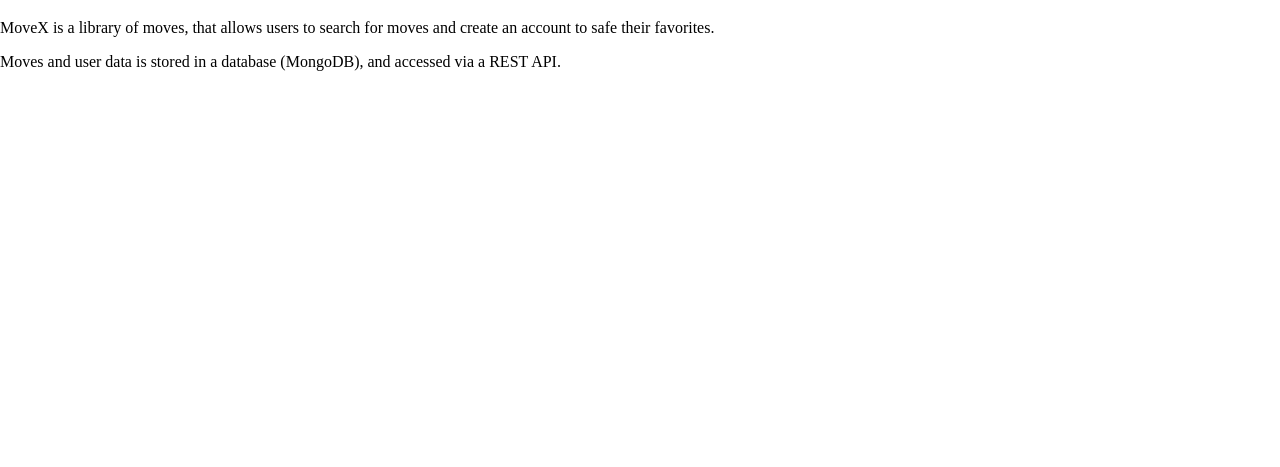
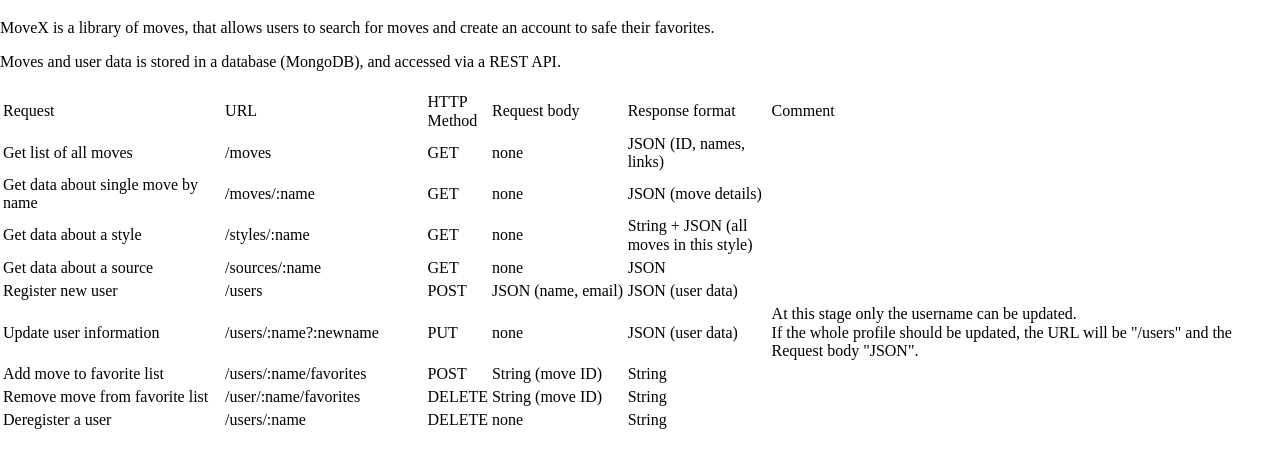
Before and after one commit to MitoMonkey/MoveX, a website: page public/documentation.html in a window 1280 px wide. Shown: the part 61-528 px from the top of the page. Drawn offline with nearby package versions, Linux system fonts and the light colour scheme; files that its build step writes are made by us from their sources.

Commit message:
API endpoints added to documentation

```diff
--- a/public/documentation.html
+++ b/public/documentation.html
@@ -12,7 +12,109 @@
 
 <body>
     <h1>Welcome to the MoveX documentation</h1>
-    <p>MoveX is a library of moves, that allows users to search for moves and create an account to safe their favorites.</p>
+    <p>MoveX is a library of moves, that allows users to search for moves and create an account to safe their favorites.
+    </p>
     <p>Moves and user data is stored in a database (MongoDB), and accessed via a REST API.</p>
+
+    <div id="List of API actions_20009">
+        <table>
+            <tr style="font-weight:bold; background-color: aquamarine;"></tr>
+                <td height=38 width=240 style='height:28.8pt;width:180pt'>Request</td>
+                <td width=206 style='border-left:none;width:154pt'>URL</td>
+                <td width=55 style='border-left:none;width:41pt'>HTTP Method</td>
+                <td width=144 style='border-left:none;width:108pt'>Request
+                    body</td>
+                <td width=152 style='border-left:none;width:114pt'>Response
+                    format</td>
+                <td width=573 style='border-left:none;width:430pt'>Comment</td>
+            </tr>
+            <tr>
+                <td height=19 class=xl6420009 width=240 style='height:14.4pt;width:180pt'>Get
+                    list of all moves</td>
+                <td width=206 style='width:154pt'>/moves</td>
+                <td width=55 style='width:41pt'>GET</td>
+                <td width=144 style='width:108pt'>none</td>
+                <td width=152 style='width:114pt'>JSON (ID, names, links)</td>
+            </tr>
+            <tr>
+                <td height=19 class=xl6420009 width=240 style='height:14.4pt;width:180pt'>Get
+                    data about single move by name</td>
+                <td width=206 style='width:154pt'>/moves/:name</td>
+                <td width=55 style='width:41pt'>GET</td>
+                <td width=144 style='width:108pt'>none</td>
+                <td width=152 style='width:114pt'>JSON (move details)</td>
+            </tr>
+            <tr>
+                <td height=38 class=xl6420009 width=240 style='height:28.8pt;width:180pt'>Get
+                    data about a style</td>
+                <td width=206 style='width:154pt'>/styles/:name</td>
+                <td width=55 style='width:41pt'>GET</td>
+                <td width=144 style='width:108pt'>none</td>
+                <td width=152 style='width:114pt'>String + JSON (all moves in
+                    this style)</td>
+            </tr>
+            <tr>
+                <td height=19 class=xl6420009 width=240 style='height:14.4pt;width:180pt'>Get
+                    data about a source</td>
+                <td class=xl6420009 width=206 style='width:154pt'>/sources/:name</td>
+                <td class=xl6520009 width=55 style='width:41pt'>GET</td>
+                <td class=xl6520009 width=144 style='width:108pt'>none</td>
+                <td class=xl6520009 width=152 style='width:114pt'>JSON</td>
+                <td class=xl6620009></td>
+            </tr>
+            <tr>
+                <td height=19 class=xl6420009 width=240 style='height:14.4pt;width:180pt'>Register
+                    new user</td>
+                <td class=xl6420009 width=206 style='width:154pt'>/users</td>
+                <td class=xl6720009>POST</td>
+                <td class=xl6720009>JSON (name, email)</td>
+                <td class=xl6720009>JSON (user data)</td>
+                <td class=xl6620009></td>
+            </tr>
+            <tr height=38 style='height:28.8pt'>
+                <td height=38 class=xl6420009 width=240 style='height:28.8pt;width:180pt'>Update
+                    user information</td>
+                <td class=xl6420009 width=206 style='width:154pt'>/users/:name?:newname</td>
+                <td class=xl6720009>PUT</td>
+                <td class=xl6720009>none</td>
+                <td class=xl6720009>JSON (user data)</td>
+                <td class=xl6820009 width=573 style='width:430pt'>At this stage only the
+                    username can be updated. <br>
+                    If the whole profile should be updated, the URL will be &quot;/users&quot;
+                    and the Request body &quot;JSON&quot;.</td>
+            </tr>
+            <tr>
+                <td height=19 class=xl6420009 width=240 style='height:14.4pt;width:180pt'>Add
+                    move to favorite list</td>
+                <td class=xl6420009 width=206 style='width:154pt'>/users/:name/favorites</td>
+                <td class=xl6720009>POST</td>
+                <td class=xl6720009>String (move ID)</td>
+                <td class=xl6720009>String</td>
+                <td class=xl6620009></td>
+            </tr>
+            <tr>
+                <td height=19 class=xl6420009 width=240 style='height:14.4pt;width:180pt'>Remove
+                    move from favorite list</td>
+                <td class=xl6420009 width=206 style='width:154pt'>/user/:name/favorites</td>
+                <td class=xl6720009>DELETE</td>
+                <td class=xl6720009>String (move ID)</td>
+                <td class=xl6720009>String</td>
+                <td class=xl6620009></td>
+            </tr>
+            <tr>
+                <td height=19 class=xl6420009 width=240 style='height:14.4pt;width:180pt'>Deregister
+                    a user</td>
+                <td class=xl6420009 width=206 style='width:154pt'>/users/:name</td>
+                <td class=xl6720009>DELETE</td>
+                <td class=xl6720009>none</td>
+                <td class=xl6720009>String</td>
+                <td class=xl6620009></td>
+            </tr>
+        </table>
+    </div>
+
 </body>
+
+
+
 </html>
```
Also changed, not shown: index.js (+15 -3 lines).
